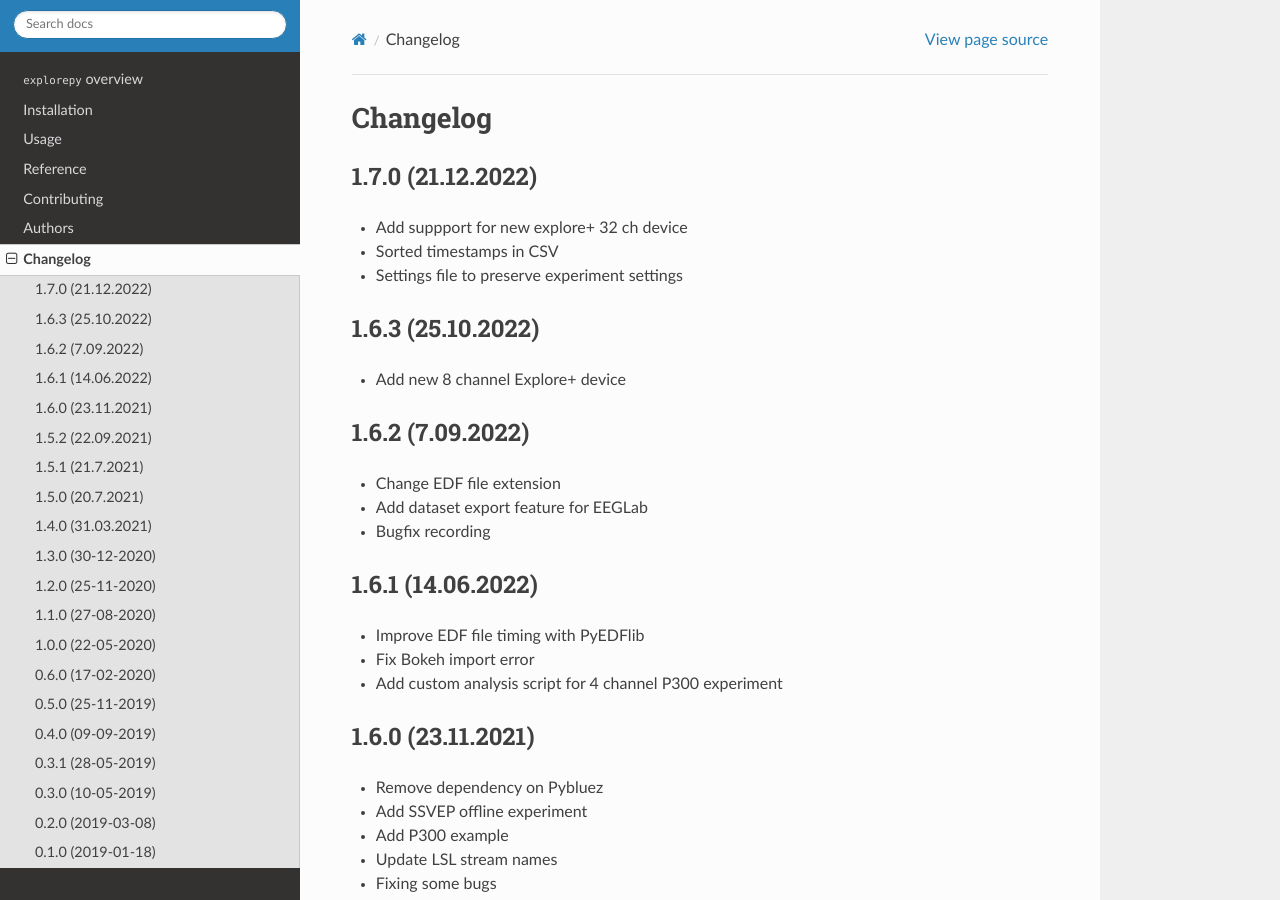
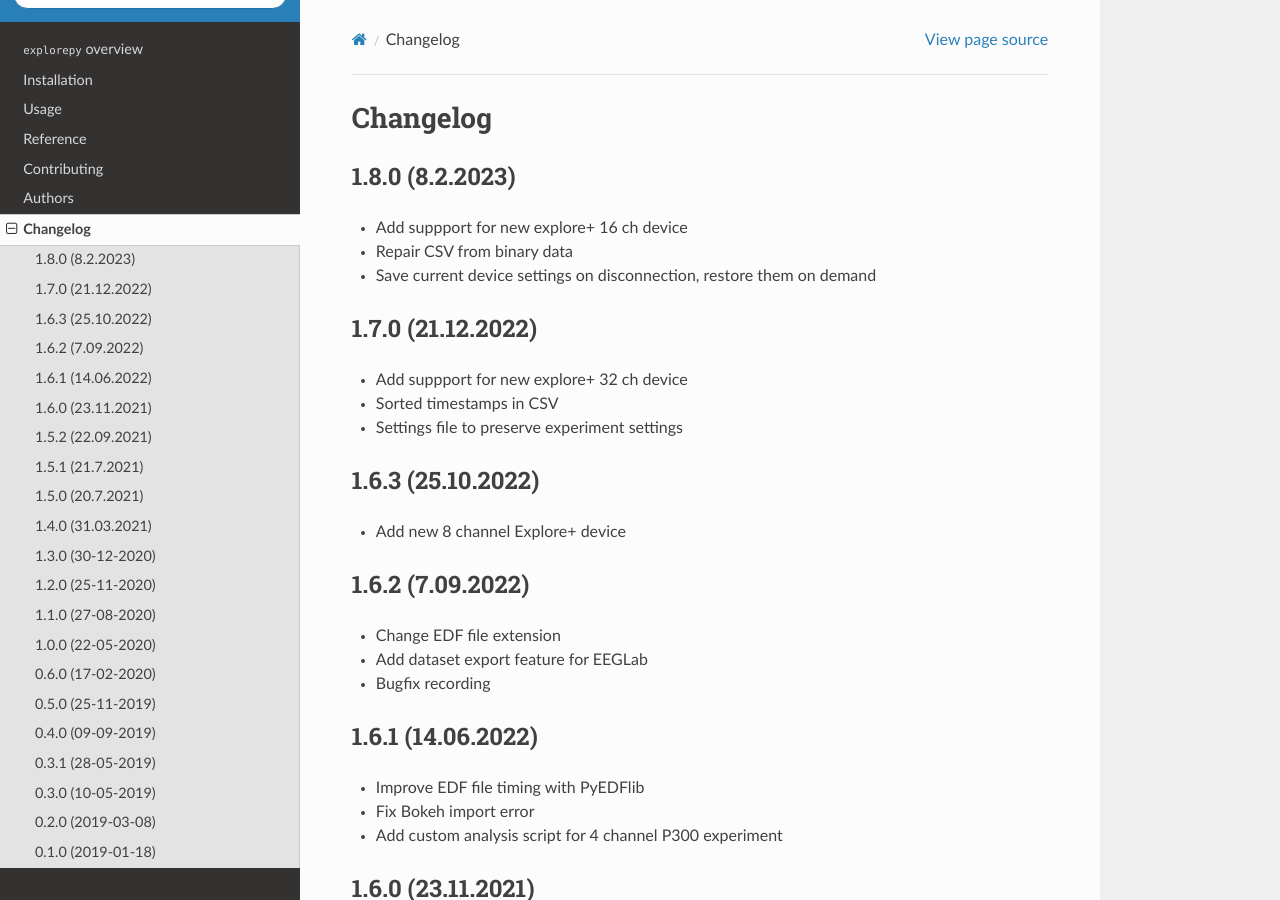
Before and after one commit to Mentalab-hub/explorepy, a Sphinx documentation site: the page built from docs/changelog.rst, in a window 1280 px wide and 900 px high. Built offline with Sphinx 7.4.7 and the Read the Docs theme 2.0.0, drawn with Linux system fonts in a browser that asks for light colours.

Commit message:
Update docs 1.8.0 (#245)
* update documentation

* bumpversion

```diff
--- a/CHANGELOG.rst
+++ b/CHANGELOG.rst
@@ -1,6 +1,15 @@
 
 Changelog
 =========
+
+
+1.8.0 (8.2.2023)
+------------------
+* Add suppport for new explore+ 16 ch device
+* Repair CSV from binary data
+* Save current device settings on disconnection, restore them on demand
+
+
 1.7.0 (21.12.2022)
 ------------------
 * Add suppport for new explore+ 32 ch device
--- a/README.rst
+++ b/README.rst
@@ -17,9 +17,9 @@
     :target: https://pypi.org/project/explorepy
 
 
-.. |commits-since| image:: https://img.shields.io/github/commits-since/Mentalab-hub/explorepy/v1.7.0.svg
+.. |commits-since| image:: https://img.shields.io/github/commits-since/Mentalab-hub/explorepy/v1.8.0.svg
     :alt: Commits since latest release
-    :target: https://github.com/Mentalab-hub/explorepy/compare/v1.7.0...master
+    :target: https://github.com/Mentalab-hub/explorepy/compare/v1.8.0...master
 
 
 .. |wheel| image:: https://img.shields.io/pypi/wheel/explorepy.svg
--- a/docs/conf.py
+++ b/docs/conf.py
@@ -29,7 +29,7 @@ project = 'explorepy'
 year = '2018-2022'
 author = 'Mentalab GmbH.'
 copyright = '{0}, {1}'.format(year, author)
-version = release = '1.7.0'
+version = release = '1.8.0'
 
 pygments_style = 'trac'
 templates_path = ['.']
--- a/docs/installation.rst
+++ b/docs/installation.rst
@@ -4,14 +4,14 @@ Installation
 
 Minimal Requirements
 ------------
-* Python 3.6 to Python 3.10
+* Python 3.7 to Python 3.11
 * Microsoft Build Tools for Visual Studio 2019 (only Windows)
 * 6GB RAM (minimum 1GB *free* RAM during the session)
 * Intel i5 or higher (2x2.5GHz) CPU
 
 Recommended Requirements
 ------------
-* Python 3.6 to Python 3.10
+* Python 3.7 to Python 3.11
 * Microsoft Build Tools for Visual Studio 2019 (only Windows)
 * 8GB RAM
 * Intel i7 or higher CPU
--- a/setup.py
+++ b/setup.py
@@ -80,7 +80,7 @@ if not os.environ.get('READTHEDOCS'):
         os.system('cp  lib/mac/exploresdk.py  src/explorepy')
 setup(
     name='explorepy',
-    version='1.7.0',
+    version='1.8.0',
     license='MIT license',
     description='Python API for Mentalab biosignal aquisition devices',
     long_description_content_type="text/markdown",
--- a/src/explorepy/__init__.py
+++ b/src/explorepy/__init__.py
@@ -22,7 +22,7 @@ from .explore import Explore  # noqa
 
 
 __all__ = ["Explore", "Dashboard", "command", "exploresdk", "tools", "log_config"]
-__version__ = '1.7.0'
+__version__ = '1.8.0'
 
 this = sys.modules[__name__]
 this._bt_interface = 'sdk'
```
Also changed, not shown: .bumpversion.cfg, 1 other file.
